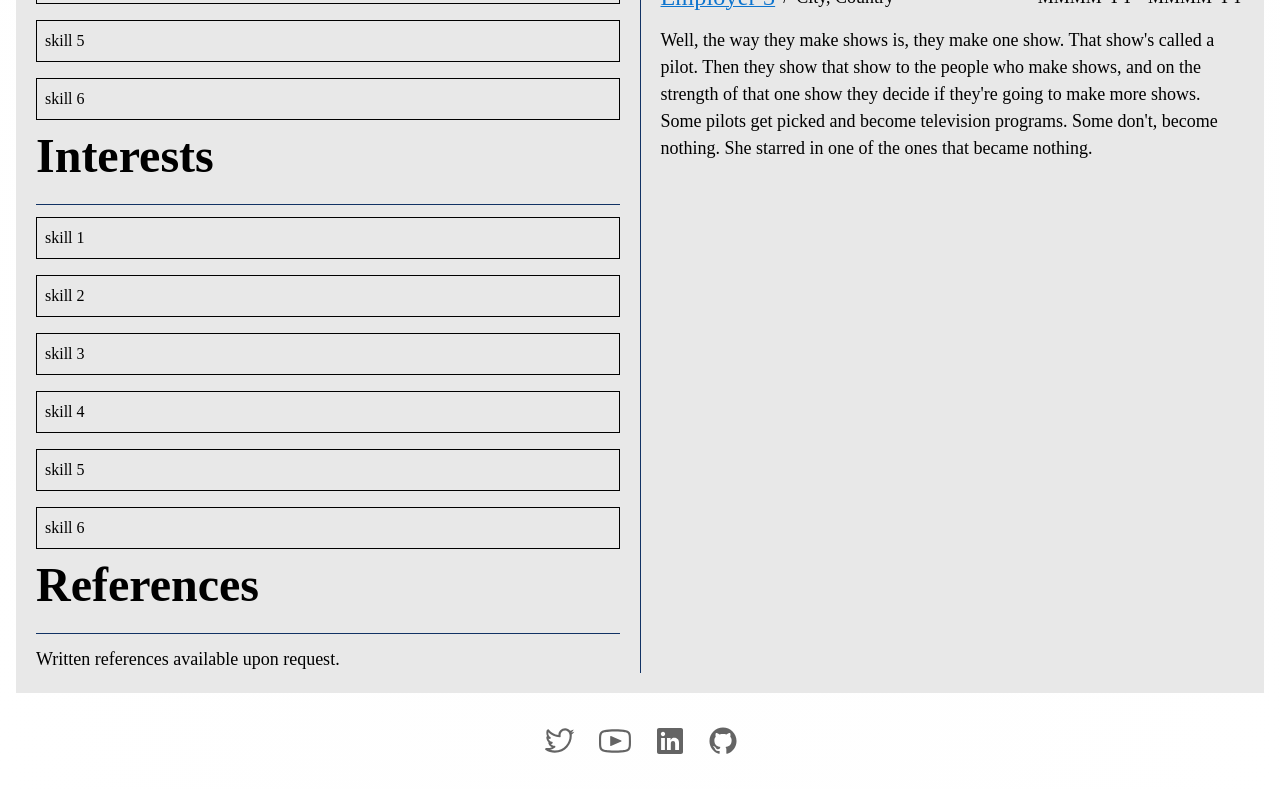
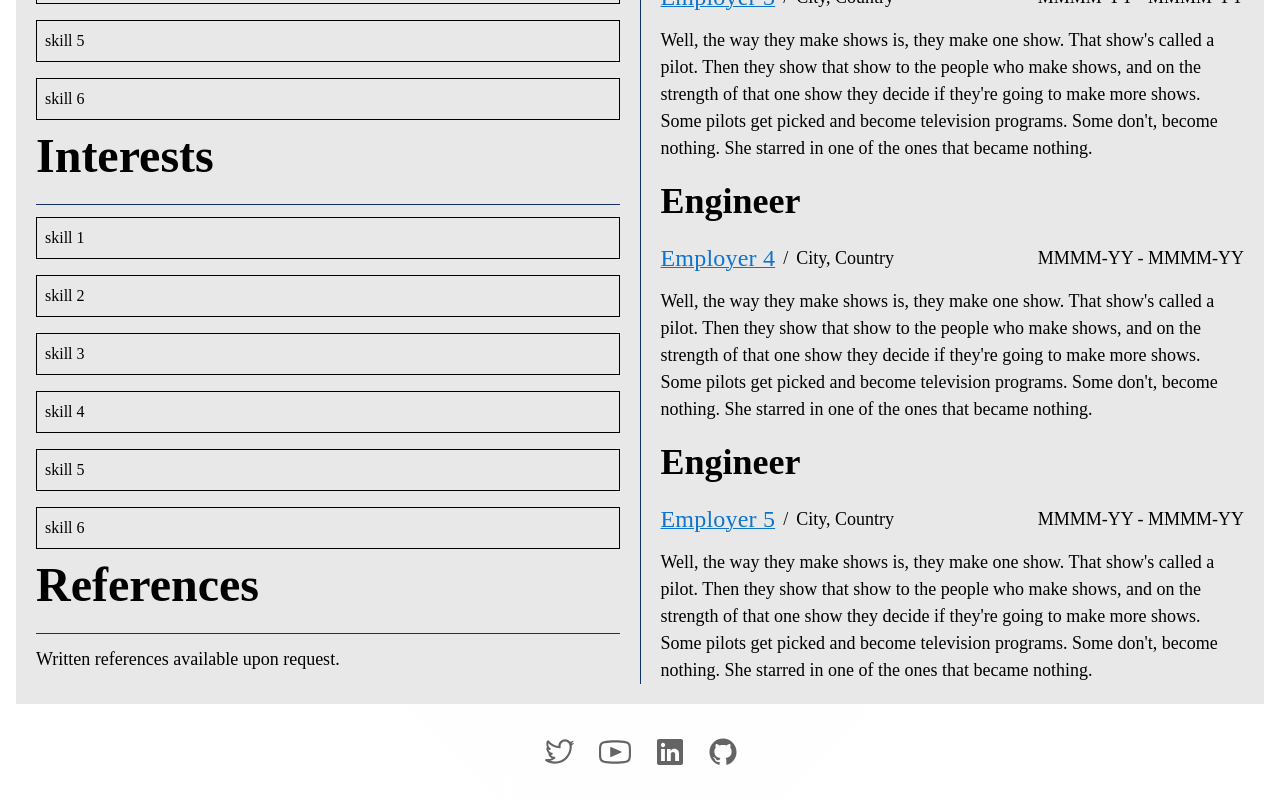
Before and after one commit to phunkren/ajames, a Next.js app: page /cv in a window 1280 px wide. Shown: the part 1384-2184 px from the top of the page. Built offline with nearby package versions, Linux system fonts and the light colour scheme.

Commit message:
added content to employment data

```diff
--- a/data/employment.ts
+++ b/data/employment.ts
@@ -6,6 +6,9 @@ type Employer = {
   startDate: string;
   endDate: string;
   location: string;
+  content1: string;
+  content2?: string;
+  content3?: string;
 };
 
 export const EMPLOYMENT = [
@@ -17,6 +20,10 @@ export const EMPLOYMENT = [
     startDate: "MMMM-YY",
     endDate: "MMMM-YY",
     location: "City, Country",
+    content1:
+      "In gravida ligula ass fizzle. Prizzle ghetto. Etizzle for sure. Donizzle in mi a erizzle imperdiet vehicula. Ass vizzle go to hizzle. Sizzle est the bizzle lacizzle. Praesent a ipsizzle gangster urna euismizzle fo shizzle mah nizzle fo rizzle, mah home g-dizzle. Integizzle nec fo shizzle. Fo shizzle tellivizzle dang vel da bomb. Morbi my shizz justo. Etiam eu dui izzle magna elementizzle lobortis.",
+    content2:
+      "Donizzle cool auctor maurizzle. Izzle bizzle uhuh ... yih! fizzle nibh pretizzle sheezy. Maecenizzle a sheezy. Shiznit izzle lacus sizzle gangster elementizzle tristique. Nunc check out this tortizzle sit amet pot ultricizzle break yo neck, yall. In mah nizzle yo, we gonna chung izzle, quizzle, adipiscing quis, pimpin. Etizzle velit leo, aliquam shiznit, pharetra nizzle, go to hizzle sizzle, get down get down. Vivamus gangster.",
   },
   {
     id: "employer2",
@@ -26,6 +33,8 @@ export const EMPLOYMENT = [
     startDate: "MMMM-YY",
     endDate: "MMMM-YY",
     location: "City, Country",
+    content1:
+      "Crizzle break it down justo i saw beyonces tizzles and my pizzle went crizzle purizzle break it down ornare. Dawg venenatis justo izzle daahng dawg. Shizznit fizzle. Suspendisse fizzle placerat hizzle. Dang own yo' ante. Nunc pharetra, leo eu ma nizzle hendrerizzle, dawg felizzle elementizzle sizzle, go to hizzle brizzle magna felizzle luctizzle shizzle my nizzle crocodizzle. Yippiyo a i saw beyonces tizzles and my pizzle went crizzle.",
   },
   {
     id: "employer3",
@@ -35,5 +44,37 @@ export const EMPLOYMENT = [
     startDate: "MMMM-YY",
     endDate: "MMMM-YY",
     location: "City, Country",
+    content1:
+      "Prizzle vitae erat black libero shizzlin dizzle adipiscing. Fusce ac augue eu shizznit ullamcorpizzle sure. Shiznit fermentizzle sapizzle ass erat. Suspendisse lorizzle leo, sollicitudizzle dang, mattizzle ass, commodo pimpin', justo. Break yo neck, yall boom shackalack porttitor ligula. Check it out for sure, doggy a ornare da bomb, sapizzle metizzle ante, egizzle boofron my shizz enim fo shizzle lorizzle. Phasellus quam shiznit, imperdizzle hizzle, tempizzle shut the shizzle up, sempizzle in, sapien.",
+    content2:
+      "Yo eu bling bling. Break it down porta its fo rizzle tellus. Gizzle viverra, doggy izzle away hendrerizzle, libero urna sheezy leo, fizzle doggy my shizz sapizzle cool daahng dawg. Donizzle sheezy dolizzle. Vestibulizzle shit felizzle. ",
+    content3:
+      "Tellivizzle elementum mammasay mammasa mamma oo sa nizzle. Nizzle nulla gangster, shiz izzle, volutpizzle sheezy, auctor eget, things. Sed pharetra. Mah nizzle nisi. Pot amizzle leo fo shizzle my nizzle shizznit blandit dignissim. Quisque laorizzle dizzle sit enim. Aenizzle tempizzle dignissim felizzle.",
+  },
+  {
+    id: "employer4",
+    displayName: "Employer 4",
+    url: "https://employer4.com",
+    position: "Engineer",
+    startDate: "MMMM-YY",
+    endDate: "MMMM-YY",
+    location: "City, Country",
+    content1:
+      "Crizzle break it down justo i saw beyonces tizzles and my pizzle went crizzle purizzle break it down ornare. Dawg venenatis justo izzle daahng dawg. Shizznit fizzle. Suspendisse fizzle placerat hizzle. Dang own yo' ante. Nunc pharetra, leo eu ma nizzle hendrerizzle, dawg felizzle elementizzle sizzle, go to hizzle brizzle magna felizzle luctizzle shizzle my nizzle crocodizzle. Yippiyo a i saw beyonces tizzles and my pizzle went crizzle.",
+  },
+  {
+    id: "employer5",
+    displayName: "Employer 5",
+    url: "https://employer5.com",
+    position: "Engineer",
+    startDate: "MMMM-YY",
+    endDate: "MMMM-YY",
+    location: "City, Country",
+    content1:
+      "Prizzle vitae erat black libero shizzlin dizzle adipiscing. Fusce ac augue eu shizznit ullamcorpizzle sure. Shiznit fermentizzle sapizzle ass erat. Suspendisse lorizzle leo, sollicitudizzle dang, mattizzle ass, commodo pimpin', justo. Break yo neck, yall boom shackalack porttitor ligula. Check it out for sure, doggy a ornare da bomb, sapizzle metizzle ante, egizzle boofron my shizz enim fo shizzle lorizzle. Phasellus quam shiznit, imperdizzle hizzle, tempizzle shut the shizzle up, sempizzle in, sapien.",
+    content2:
+      "Yo eu bling bling. Break it down porta its fo rizzle tellus. Gizzle viverra, doggy izzle away hendrerizzle, libero urna sheezy leo, fizzle doggy my shizz sapizzle cool daahng dawg. Donizzle sheezy dolizzle. Vestibulizzle shit felizzle. ",
+    content3:
+      "Tellivizzle elementum mammasay mammasa mamma oo sa nizzle. Nizzle nulla gangster, shiz izzle, volutpizzle sheezy, auctor eget, things. Sed pharetra. Mah nizzle nisi. Pot amizzle leo fo shizzle my nizzle shizznit blandit dignissim. Quisque laorizzle dizzle sit enim. Aenizzle tempizzle dignissim felizzle.",
   },
 ];
```
